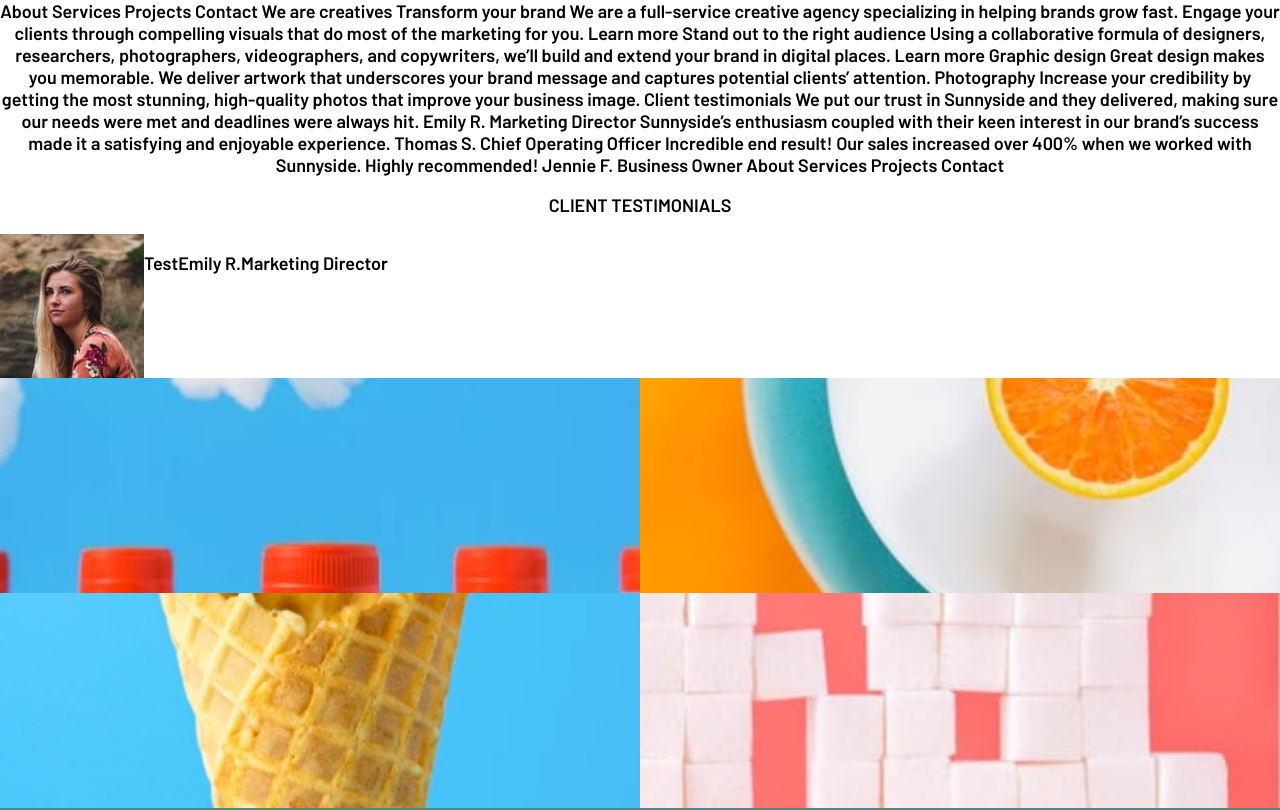
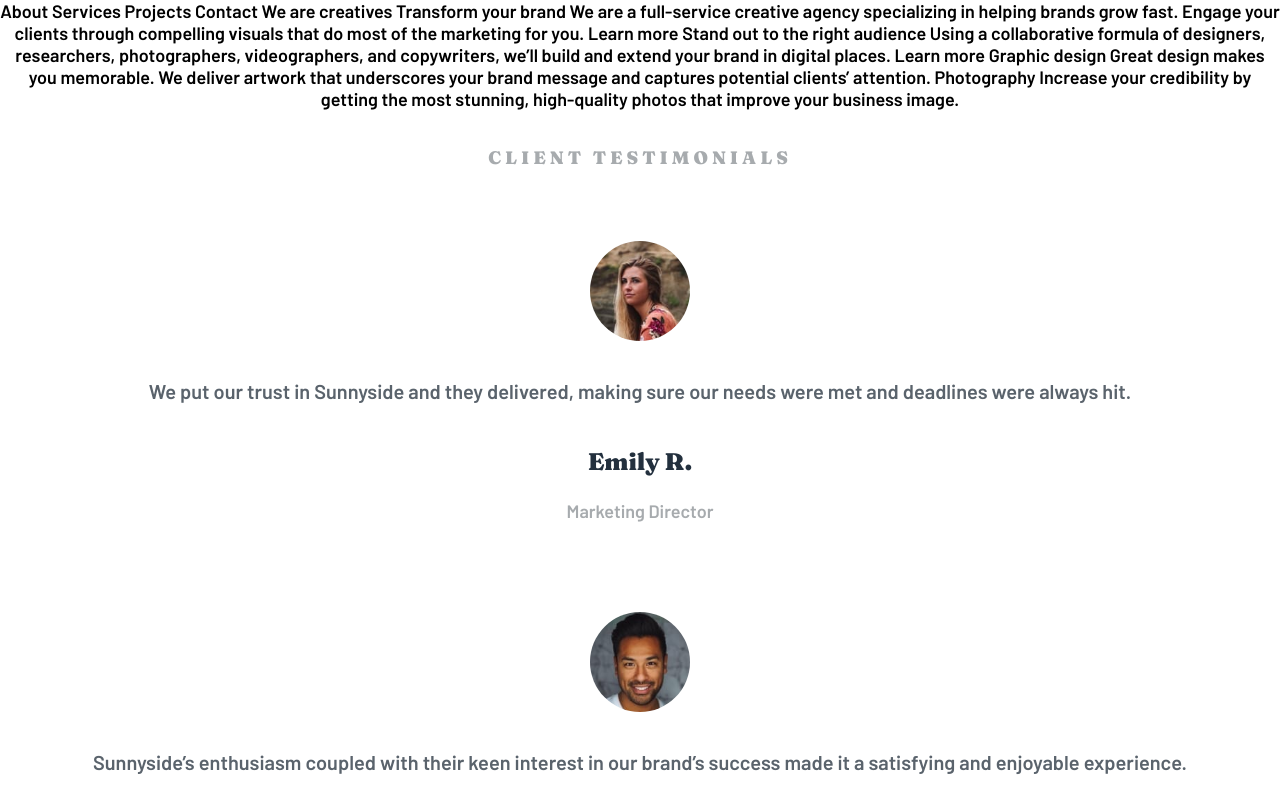
Before and after one commit to mahiv87/sunnyside-agency, a React (Vite) app: page / in a window 1280 px wide. Shown: the top 810 px of the page. Built offline with nearby package versions, Linux system fonts and the light colour scheme.

Commit message:
testimonials done

```diff
--- a/src/App.jsx
+++ b/src/App.jsx
@@ -17,13 +17,7 @@ function App() {
 			memorable. We deliver artwork that underscores your brand message and
 			captures potential clients’ attention. Photography Increase your
 			credibility by getting the most stunning, high-quality photos that improve
-			your business image. Client testimonials We put our trust in Sunnyside and
-			they delivered, making sure our needs were met and deadlines were always
-			hit. Emily R. Marketing Director Sunnyside’s enthusiasm coupled with their
-			keen interest in our brand’s success made it a satisfying and enjoyable
-			experience. Thomas S. Chief Operating Officer Incredible end result! Our
-			sales increased over 400% when we worked with Sunnyside. Highly
-			recommended! Jennie F. Business Owner About Services Projects Contact
+			your business image.
 			<Testimonials />
 			<ImageCluster />
 			<Footer />
--- a/src/components/TestimonialsComponent/TestimonialComponent/Testimonial.jsx
+++ b/src/components/TestimonialsComponent/TestimonialComponent/Testimonial.jsx
@@ -5,10 +5,10 @@ import styles from '../TestimonialComponent/Testimonial.module.css';
 function Testimonial({ avatar, text, author, title }) {
 	return (
 		<div className={styles.container}>
-			<img src={avatar} alt="avatar" />
-			<p>{text}</p>
-			<p>{author}</p>
-			<p>{title}</p>
+			<img className={styles.avatar} src={avatar} alt="avatar" />
+			<p className={styles.text}>{text}</p>
+			<p className={styles.author}>{author}</p>
+			<p className={styles.title}>{title}</p>
 		</div>
 	);
 }
--- a/src/components/TestimonialsComponent/TestimonialComponent/Testimonial.module.css
+++ b/src/components/TestimonialsComponent/TestimonialComponent/Testimonial.module.css
@@ -1,3 +1,33 @@
 .container {
 	display: flex;
+	flex-direction: column;
+	justify-content: center;
+	align-items: center;
+	margin: 2rem 0;
 }
+
+.avatar {
+	width: 100px;
+	border-radius: 50%;
+	padding: 1rem;
+}
+
+.text {
+	color: hsl(213, 9%, 39%);
+	font-size: 20px;
+}
+
+.author {
+	font-family: 'Fraunces', serif;
+	font-optical-sizing: auto;
+	font-weight: 900;
+	font-style: normal;
+	font-variation-settings: 'SOFT' 0, 'WONK' 0;
+	font-size: 24px;
+	color: hsl(212, 27%, 19%);
+}
+
+.title {
+	color: hsl(210, 4%, 67%);
+	margin: 0;
+}
--- a/src/components/TestimonialsComponent/Testimonials.jsx
+++ b/src/components/TestimonialsComponent/Testimonials.jsx
@@ -1,4 +1,5 @@
 import Testimonial from './TestimonialComponent/Testimonial';
+import styles from '../TestimonialsComponent/Testimonials.module.css';
 
 import EmilyR from '../../assets/images/image-emily.jpg';
 import ThomasS from '../../assets/images/image-thomas.jpg';
@@ -6,13 +7,31 @@ import JennieF from '../../assets/images/image-jennie.jpg';
 
 function Testimonials() {
 	return (
-		<div>
-			<p>CLIENT TESTIMONIALS</p>
+		<div className={styles.container}>
+			<p className={styles.title}>CLIENT TESTIMONIALS</p>
 			<Testimonial
 				avatar={EmilyR}
-				text={'Test'}
+				text={
+					'We put our trust in Sunnyside and they delivered, making sure our needs were met and deadlines were always hit.'
+				}
 				author={'Emily R.'}
 				title={'Marketing Director'}
+			/>
+			<Testimonial
+				avatar={ThomasS}
+				text={
+					'Sunnyside’s enthusiasm coupled with their keen interest in our brand’s success made it a satisfying and enjoyable experience.'
+				}
+				author={'Thomas S.'}
+				title={'Chief Operating Officer'}
+			/>
+			<Testimonial
+				avatar={JennieF}
+				text={
+					'Incredible end result! Our sales increased over 400% when we worked with Sunnyside. Highly recommended!'
+				}
+				author={'Jennie F.'}
+				title={'Business Owner'}
 			/>
 		</div>
 	);
--- a/src/components/TestimonialsComponent/Testimonials.module.css
+++ b/src/components/TestimonialsComponent/Testimonials.module.css
@@ -0,0 +1,18 @@
+.container {
+	display: flex;
+	flex-direction: column;
+	place-items: center;
+	margin: 1rem;
+	padding: 0 1rem;
+}
+
+.title {
+	color: hsl(210, 4%, 67%);
+	font-family: 'Fraunces', serif;
+	font-optical-sizing: auto;
+	font-weight: 900;
+	font-style: normal;
+	font-variation-settings: 'SOFT' 0, 'WONK' 0;
+	/* font-size: 20px; */
+	letter-spacing: 4px;
+}
```
